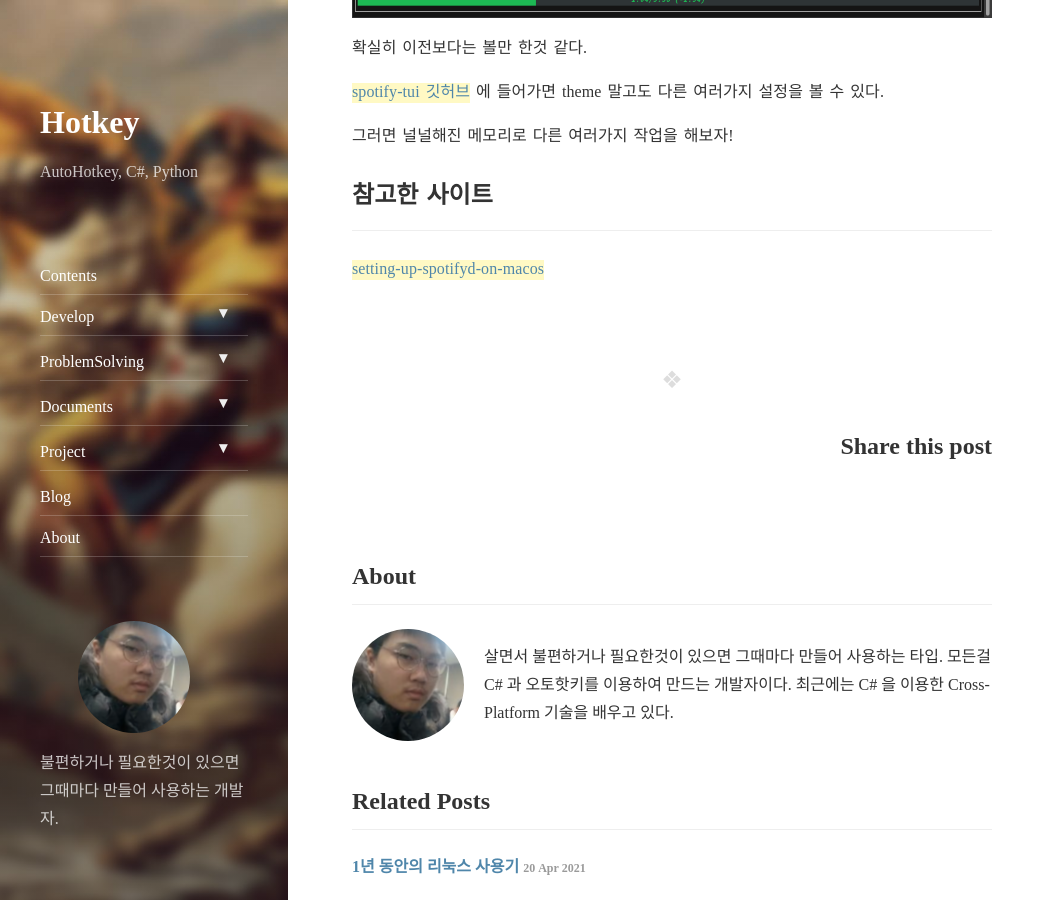
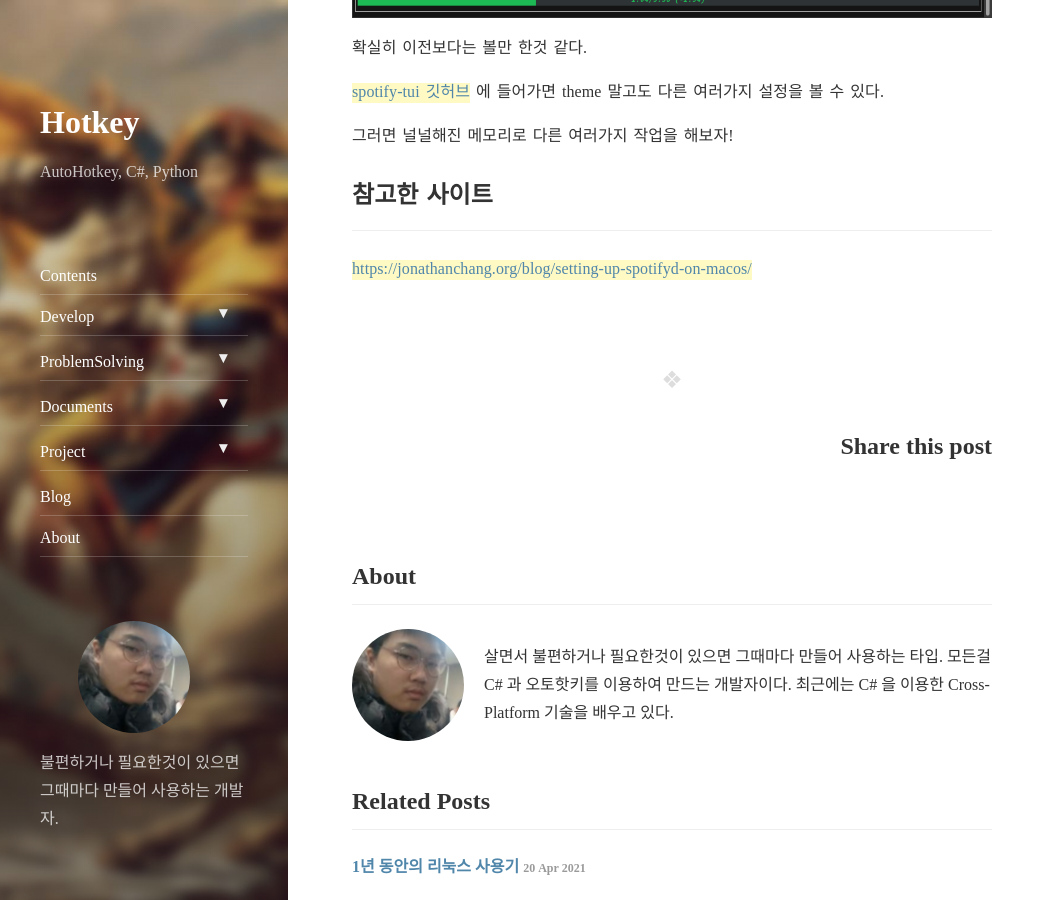
Before and after one commit to Hot-key/hot-key.github.io.old, a Jekyll site: the page built from _posts/2021-05-06-blog-install-spotify-tui.md, in a window 1280 px wide and 900 px high, scrolled down 5300 px. Shown: the whole window, without its empty margins (0-1055 px from the left). Built offline with Jekyll 4.4.1, drawn with Linux system fonts in a browser that asks for light colours; nearby versions of some CDN libraries; comment, search, counter and statistics services are not loaded; part of the change alters nothing that is shown.

Commit message:
Update urls

```diff
--- a/_posts/2021-05-06-blog-install-spotify-tui.md
+++ b/_posts/2021-05-06-blog-install-spotify-tui.md
@@ -177,4 +177,4 @@ theme:
 
 ---
 
-[setting-up-spotifyd-on-macos](https://jonathanchang.org/blog/setting-up-spotifyd-on-macos/)
+[https://jonathanchang.org/blog/setting-up-spotifyd-on-macos/](https://jonathanchang.org/blog/setting-up-spotifyd-on-macos/)
```
